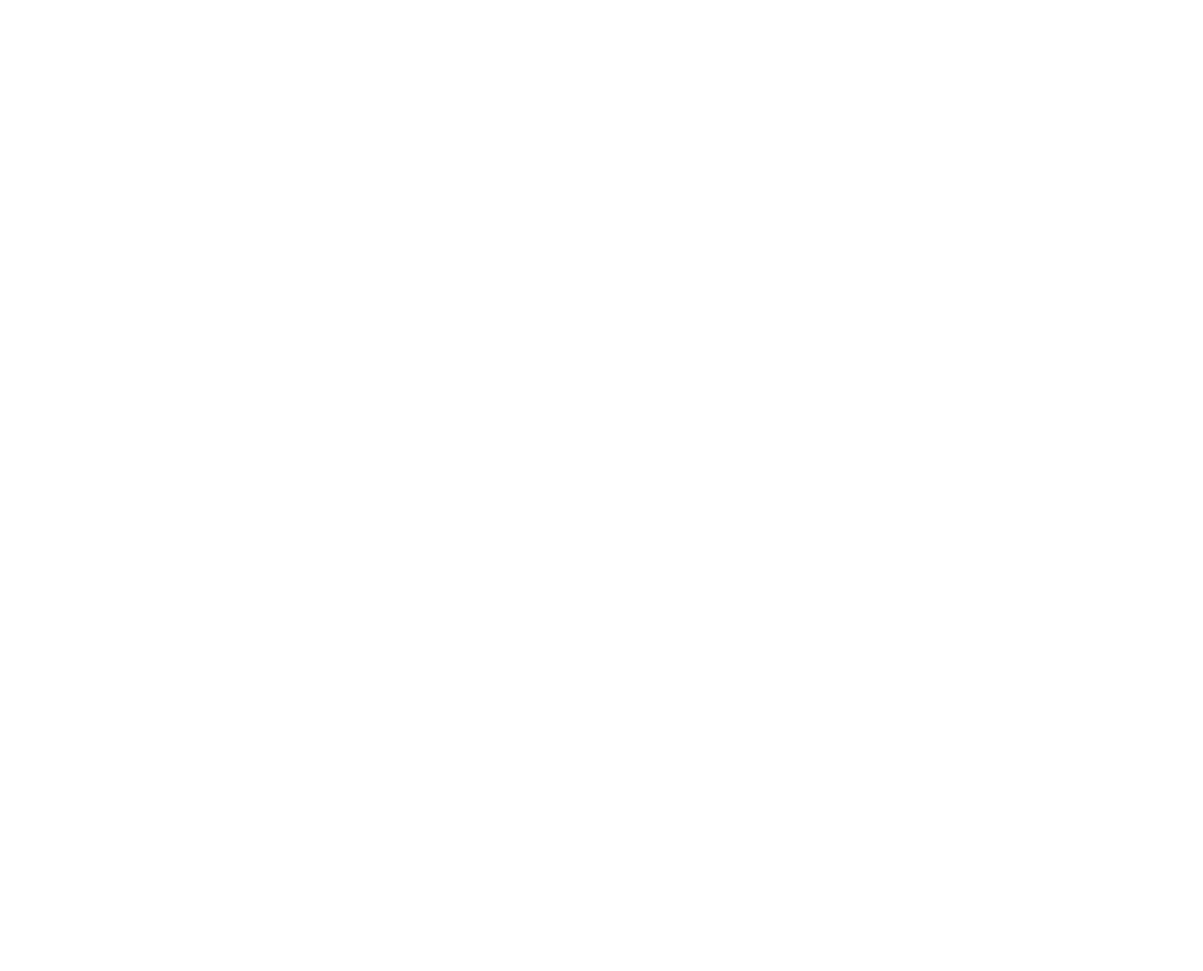
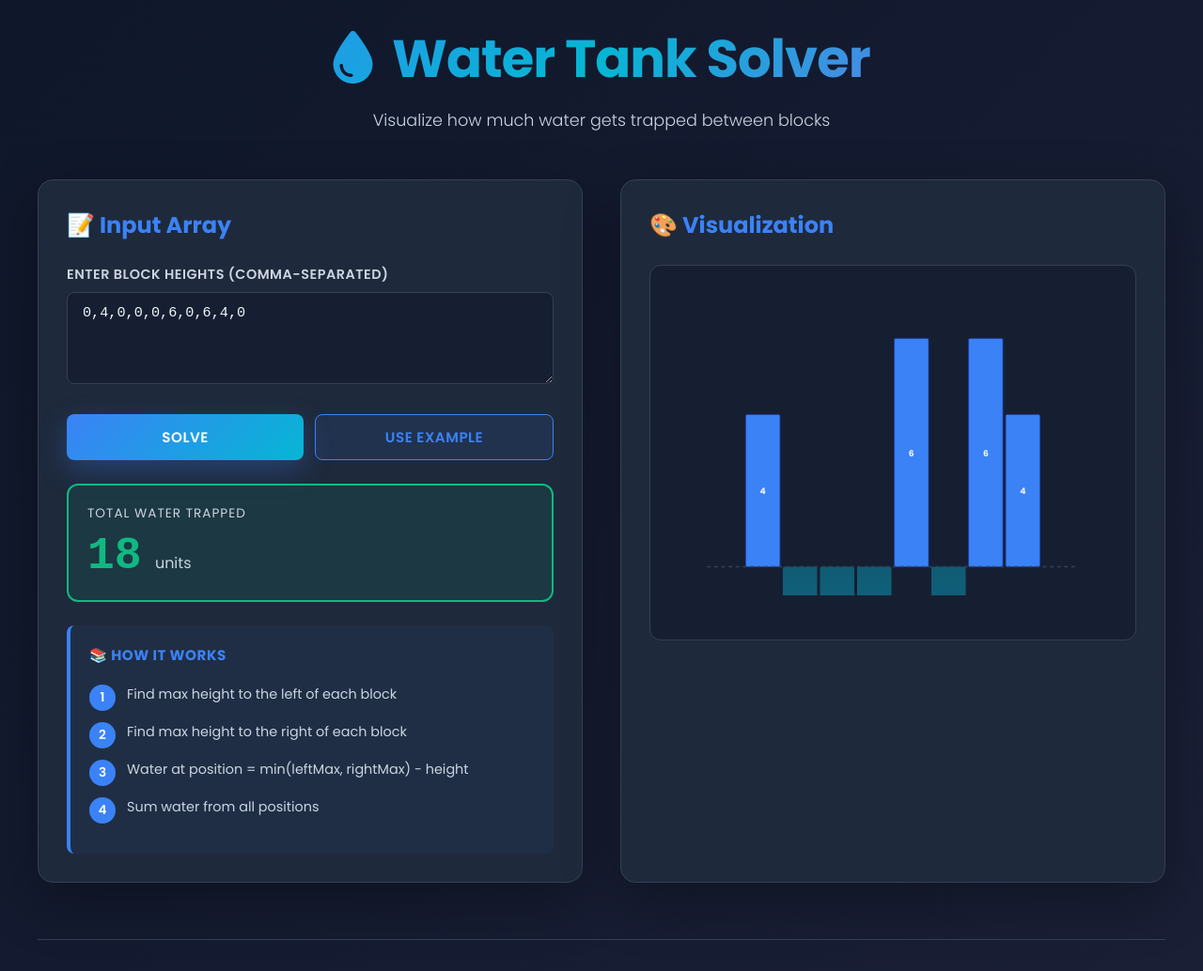
Before and after one commit to arunjo96/Water-Tank, a plain HTML site: page index.html in a window 1280 px wide. Shown: the whole page at 94% size. Before the commit the page ends 800 px from the top, so only its background shows below. Drawn offline with Linux system fonts and the light colour scheme.

Commit message:
Iimplementation of Water Tank Problem Solver with README, CSS, and JavaScript files

```diff
--- /dev/null
+++ b/assets/css/master.css
@@ -0,0 +1,386 @@
+
+
+@import url('https://fonts.googleapis.com/css2?family=Poppins:ital,wght@0,100;0,200;0,300;0,400;0,500;0,600;0,700;0,800;0,900;1,100;1,200;1,300;1,400;1,500;1,600;1,700;1,800;1,900&display=swap');
+
+
+
+ :root {
+    --font-family: 'Poppins', sans-serif;
+     --dark-bg: #0f172a;
+     --card-bg: #1e293b;
+     --border-color: #334155;
+     --accent-primary: #3b82f6;
+     --accent-secondary: #06b6d4;
+     --accent-tertiary: #8b5cf6;
+     --text-primary: #f1f5f9;
+     --text-secondary: #cbd5e1;
+     --success: #10b981;
+     --danger: #ef4444;
+     --water-color: #0ea5e9;
+     --water-opacity: 0.3;
+ }
+
+ * {
+     margin: 0;
+     padding: 0;
+     box-sizing: border-box;
+ }
+
+ body {
+     font-family: var(--font-family);
+     background: linear-gradient(135deg, var(--dark-bg) 0%, #1a1f36 100%);
+     color: var(--text-primary);
+     min-height: 100vh;
+     padding: 20px;
+     overflow-x: hidden;
+ }
+
+ .container {
+     max-width: 1200px;
+     margin: 0 auto;
+ }
+
+ header {
+     text-align: center;
+     margin-bottom: 50px;
+     animation: fadeInDown 0.8s ease-out;
+ }
+
+ h1 {
+     font-size: 3.5rem;
+     font-weight: 700;
+     background: linear-gradient(135deg, var(--accent-primary), var(--accent-secondary), var(--accent-tertiary));
+     -webkit-background-clip: text;
+     -webkit-text-fill-color: transparent;
+     background-clip: text;
+     margin-bottom: 10px;
+     letter-spacing: -1px;
+ }
+
+ .subtitle {
+     font-size: 1.1rem;
+     color: var(--text-secondary);
+     font-weight: 300;
+ }
+
+ .content-wrapper {
+     display: grid;
+     grid-template-columns: 1fr 1fr;
+     gap: 40px;
+     margin-bottom: 40px;
+     animation: fadeInUp 0.8s ease-out 0.2s both;
+ }
+
+
+ .card {
+     background: var(--card-bg);
+     border: 1px solid var(--border-color);
+     border-radius: 16px;
+     padding: 30px;
+     backdrop-filter: blur(10px);
+     box-shadow: 0 20px 60px rgba(0, 0, 0, 0.3);
+     transition: all 0.3s ease;
+ }
+
+ .card:hover {
+     border-color: var(--accent-primary);
+     box-shadow: 0 20px 60px rgba(59, 130, 246, 0.1);
+ }
+
+ .card h2 {
+     font-size: 1.5rem;
+     margin-bottom: 25px;
+     display: flex;
+     align-items: center;
+     gap: 10px;
+     color: var(--accent-primary);
+ }
+
+ .input-group {
+     margin-bottom: 20px;
+ }
+
+ label {
+     display: block;
+     font-size: 0.9rem;
+     color: var(--text-secondary);
+     margin-bottom: 8px;
+     font-weight: 600;
+     text-transform: uppercase;
+     letter-spacing: 0.5px;
+ }
+
+ input[type="text"],
+ textarea {
+     width: 100%;
+     padding: 12px 16px;
+     background: rgba(15, 23, 42, 0.5);
+     border: 1px solid var(--border-color);
+     border-radius: 8px;
+     color: var(--text-primary);
+     font-family: 'Space Mono', monospace;
+     font-size: 0.95rem;
+     transition: all 0.3s ease;
+ }
+
+ input[type="text"]:focus,
+ textarea:focus {
+     outline: none;
+     border-color: var(--accent-primary);
+     background: rgba(59, 130, 246, 0.1);
+     box-shadow: 0 0 0 3px rgba(59, 130, 246, 0.1);
+ }
+
+ .button-group {
+     display: flex;
+     gap: 12px;
+     margin-top: 25px;
+ }
+
+ button {
+     flex: 1;
+     padding: 12px 24px;
+     border: none;
+     border-radius: 8px;
+     font-weight: 600;
+     font-size: 0.95rem;
+     cursor: pointer;
+     transition: all 0.3s ease;
+     text-transform: uppercase;
+     letter-spacing: 0.5px;
+     font-family: 'Poppins', sans-serif;
+ }
+
+ .btn-solve {
+     background: linear-gradient(135deg, var(--accent-primary), var(--accent-secondary));
+     color: white;
+     box-shadow: 0 10px 30px rgba(59, 130, 246, 0.3);
+ }
+
+ .btn-solve:hover {
+     transform: translateY(-2px);
+     box-shadow: 0 15px 40px rgba(59, 130, 246, 0.4);
+ }
+
+ .btn-solve:active {
+     transform: translateY(0);
+ }
+
+ .btn-example {
+     background: rgba(59, 130, 246, 0.1);
+     color: var(--accent-primary);
+     border: 1px solid var(--accent-primary);
+ }
+
+ .btn-example:hover {
+     background: rgba(59, 130, 246, 0.2);
+     transform: translateY(-2px);
+ }
+
+ .result-box {
+     background: rgba(16, 185, 129, 0.1);
+     border: 2px solid var(--success);
+     border-radius: 12px;
+     padding: 20px;
+     margin-top: 25px;
+     display: none;
+ }
+
+ .result-box.show {
+     display: block;
+     animation: slideInUp 0.5s ease-out;
+ }
+
+ .result-label {
+     font-size: 0.85rem;
+     color: var(--text-secondary);
+     text-transform: uppercase;
+     letter-spacing: 1px;
+     margin-bottom: 8px;
+ }
+
+ .result-value {
+     font-size: 3rem;
+     font-weight: 700;
+     color: var(--success);
+     font-family: 'Space Mono', monospace;
+ }
+
+ .result-unit {
+     font-size: 1rem;
+     color: var(--text-secondary);
+     margin-left: 10px;
+ }
+
+ .visualization-container {
+     background: rgba(15, 23, 42, 0.5);
+     border: 1px solid var(--border-color);
+     border-radius: 12px;
+     padding: 30px;
+     min-height: 400px;
+     display: flex;
+     align-items: center;
+     justify-content: center;
+ }
+
+ svg {
+     width: 100%;
+     height: 100%;
+     max-height: 400px;
+ }
+
+ .error {
+     background: rgba(239, 68, 68, 0.1);
+     border: 1px solid var(--danger);
+     border-radius: 8px;
+     padding: 15px;
+     color: #fca5a5;
+     font-size: 0.95rem;
+     display: none;
+     margin-top: 15px;
+ }
+
+ .error.show {
+     display: block;
+     animation: shake 0.5s ease-out;
+ }
+
+ .info-section {
+     background: rgba(59, 130, 246, 0.05);
+     border-left: 4px solid var(--accent-primary);
+     padding: 20px;
+     border-radius: 8px;
+     margin-top: 25px;
+ }
+
+ .info-section h4 {
+     color: var(--accent-primary);
+     margin-bottom: 10px;
+     font-size: 0.95rem;
+     text-transform: uppercase;
+     letter-spacing: 0.5px;
+ }
+
+ .info-section p {
+     font-size: 0.9rem;
+     color: var(--text-secondary);
+     line-height: 1.6;
+ }
+
+ .algorithm-steps {
+     margin-top: 20px;
+ }
+
+ .step {
+     display: flex;
+     gap: 12px;
+     margin-bottom: 12px;
+     font-size: 0.9rem;
+     color: var(--text-secondary);
+ }
+
+ .step-number {
+     flex-shrink: 0;
+     width: 28px;
+     height: 28px;
+     background: var(--accent-primary);
+     color: white;
+     border-radius: 50%;
+     display: flex;
+     align-items: center;
+     justify-content: center;
+     font-weight: 600;
+     font-size: 0.85rem;
+ }
+
+ .mono {
+     font-family: 'Space Mono', monospace;
+     background: rgba(15, 23, 42, 0.8);
+     padding: 4px 8px;
+     border-radius: 4px;
+     color: var(--accent-secondary);
+ }
+
+ footer {
+     text-align: center;
+     margin-top: 60px;
+     padding-top: 30px;
+     border-top: 1px solid var(--border-color);
+     color: var(--text-secondary);
+     font-size: 0.9rem;
+ }
+
+ .repo-link {
+     color: var(--accent-primary);
+     text-decoration: none;
+     font-weight: 600;
+     transition: color 0.3s ease;
+ }
+
+ .repo-link:hover {
+     color: var(--accent-secondary);
+ }
+
+
+ /* ----Responsive ------- */
+
+  @media (max-width: 1024px) {
+      .content-wrapper {
+          grid-template-columns: 1fr;
+      }
+  }
+
+
+/* -----Animation---- */
+
+@keyframes fadeInDown {
+    from {
+        opacity: 0;
+        transform: translateY(-30px);
+    }
+
+    to {
+        opacity: 1;
+        transform: translateY(0);
+    }
+}
+
+@keyframes fadeInUp {
+    from {
+        opacity: 0;
+        transform: translateY(30px);
+    }
+
+    to {
+        opacity: 1;
+        transform: translateY(0);
+    }
+}
+
+@keyframes slideInUp {
+    from {
+        opacity: 0;
+        transform: translateY(20px);
+    }
+
+    to {
+        opacity: 1;
+        transform: translateY(0);
+    }
+}
+
+@keyframes shake {
+
+    0%,
+    100% {
+        transform: translateX(0);
+    }
+
+    25% {
+        transform: translateX(-10px);
+    }
+
+    75% {
+        transform: translateX(10px);
+    }
+}
--- /dev/null
+++ b/assets/js/main.js
@@ -0,0 +1,216 @@
+
+
+//  Calculate trapped water
+function calculateWater(heights) {
+  if (!Array.isArray(heights) || heights.length === 0) return 0;
+
+  const n = heights.length;
+  const leftMax = new Array(n).fill(0);
+  const rightMax = new Array(n).fill(0);
+
+
+  leftMax[0] = heights[0];
+  for (let i = 1; i < n; i++) {
+    leftMax[i] = Math.max(leftMax[i - 1], heights[i]);
+  }
+
+
+  rightMax[n - 1] = heights[n - 1];
+  for (let i = n - 2; i >= 0; i--) {
+    rightMax[i] = Math.max(rightMax[i + 1], heights[i]);
+  }
+
+
+  let totalWater = 0;
+  for (let i = 0; i < n; i++) {
+    const waterLevel = Math.min(leftMax[i], rightMax[i]);
+    totalWater += Math.max(0, waterLevel - heights[i]);
+  }
+
+  return totalWater;
+}
+
+
+function parseInput(input) {
+  const trimmed = input.trim();
+  if (!trimmed) throw new Error("Please enter values");
+
+  const values = trimmed.split(",").map((v) => {
+    const num = parseInt(v.trim());
+    if (isNaN(num) || num < 0) {
+      throw new Error("All values must be non-negative integers");
+    }
+    return num;
+  });
+
+  if (values.length === 0) throw new Error("Please enter at least one value");
+  return values;
+}
+
+// Visualize using SVG
+function visualize(heights) {
+  const svg = document.getElementById("visualization");
+  svg.innerHTML = "";
+
+  if (heights.length === 0) return;
+
+  const maxHeight = Math.max(...heights, 1);
+  const padding = 40;
+  const width = 600;
+  const height = 400;
+  const blockWidth = (width - 2 * padding) / heights.length;
+  const scale = (height - 2 * padding) / maxHeight;
+
+
+  const defs = document.createElementNS("http://www.w3.org/2000/svg", "defs");
+  const waterGradient = document.createElementNS(
+    "http://www.w3.org/2000/svg",
+    "linearGradient",
+  );
+  waterGradient.setAttribute("id", "waterGradient");
+  waterGradient.setAttribute("x1", "0%");
+  waterGradient.setAttribute("y1", "0%");
+  waterGradient.setAttribute("x2", "0%");
+  waterGradient.setAttribute("y2", "100%");
+
+  const stop1 = document.createElementNS("http://www.w3.org/2000/svg", "stop");
+  stop1.setAttribute("offset", "0%");
+  stop1.setAttribute("style", "stop-color:#06b6d4;stop-opacity:0.4");
+
+  const stop2 = document.createElementNS("http://www.w3.org/2000/svg", "stop");
+  stop2.setAttribute("offset", "100%");
+  stop2.setAttribute("style", "stop-color:#0ea5e9;stop-opacity:0.6");
+
+  waterGradient.appendChild(stop1);
+  waterGradient.appendChild(stop2);
+  defs.appendChild(waterGradient);
+  svg.appendChild(defs);
+
+
+  const n = heights.length;
+  const leftMax = new Array(n).fill(0);
+  const rightMax = new Array(n).fill(0);
+
+  leftMax[0] = heights[0];
+  for (let i = 1; i < n; i++) {
+    leftMax[i] = Math.max(leftMax[i - 1], heights[i]);
+  }
+
+  rightMax[n - 1] = heights[n - 1];
+  for (let i = n - 2; i >= 0; i--) {
+    rightMax[i] = Math.max(rightMax[i + 1], heights[i]);
+  }
+
+
+  for (let i = 0; i < heights.length; i++) {
+    const x = padding + i * blockWidth;
+    const blockHeight = heights[i] * scale;
+    const y = height - padding - blockHeight;
+
+    // Draw water
+    const waterLevel = Math.min(leftMax[i], rightMax[i]);
+    const waterHeight = (waterLevel - heights[i]) * scale;
+
+    if (waterHeight > 0) {
+      const waterRect = document.createElementNS(
+        "http://www.w3.org/2000/svg",
+        "rect",
+      );
+      waterRect.setAttribute("x", x + 2);
+      waterRect.setAttribute("y", y + blockHeight);
+      waterRect.setAttribute("width", blockWidth - 4);
+      waterRect.setAttribute("height", waterHeight);
+      waterRect.setAttribute("fill", "url(#waterGradient)");
+      waterRect.setAttribute("rx", "2");
+      svg.appendChild(waterRect);
+    }
+
+
+    const blockRect = document.createElementNS(
+      "http://www.w3.org/2000/svg",
+      "rect",
+    );
+    blockRect.setAttribute("x", x + 2);
+    blockRect.setAttribute("y", y);
+    blockRect.setAttribute("width", blockWidth - 4);
+    blockRect.setAttribute("height", blockHeight);
+    blockRect.setAttribute("fill", "#3b82f6");
+    blockRect.setAttribute("stroke", "#1e40af");
+    blockRect.setAttribute("stroke-width", "1");
+    blockRect.setAttribute("rx", "2");
+    blockRect.setAttribute("class", "block-rect");
+    svg.appendChild(blockRect);
+
+
+    if (heights[i] > 0) {
+      const text = document.createElementNS(
+        "http://www.w3.org/2000/svg",
+        "text",
+      );
+      text.setAttribute("x", x + blockWidth / 2);
+      text.setAttribute("y", y + blockHeight / 2 + 5);
+      text.setAttribute("text-anchor", "middle");
+      text.setAttribute("fill", "#f1f5f9");
+      text.setAttribute("font-size", "12");
+      text.setAttribute("font-weight", "bold");
+      text.setAttribute("pointer-events", "none");
+      text.textContent = heights[i];
+      svg.appendChild(text);
+    }
+  }
+
+
+  const baseline = document.createElementNS(
+    "http://www.w3.org/2000/svg",
+    "line",
+  );
+  baseline.setAttribute("x1", padding);
+  baseline.setAttribute("y1", height - padding);
+  baseline.setAttribute("x2", width - padding);
+  baseline.setAttribute("y2", height - padding);
+  baseline.setAttribute("stroke", "#334155");
+  baseline.setAttribute("stroke-width", "2");
+  baseline.setAttribute("stroke-dasharray", "5,5");
+  svg.appendChild(baseline);
+}
+
+
+document.getElementById("solveBtn").addEventListener("click", () => {
+  const errorEl = document.getElementById("error");
+  const resultBox = document.getElementById("resultBox");
+
+  try {
+    errorEl.classList.remove("show");
+    const input = document.getElementById("blockInput").value;
+    const heights = parseInput(input);
+
+    const water = calculateWater(heights);
+    document.getElementById("resultValue").textContent = water;
+    resultBox.classList.add("show");
+
+    visualize(heights);
+  } catch (err) {
+    errorEl.textContent = "❌ " + err.message;
+    errorEl.classList.add("show");
+    resultBox.classList.remove("show");
+    document.getElementById("visualization").innerHTML =
+      '<text x="300" y="200" text-anchor="middle" fill="#cbd5e1" font-size="16">Enter values and click "Solve" to visualize</text>';
+  }
+});
+
+document.getElementById("exampleBtn").addEventListener("click", () => {
+  document.getElementById("blockInput").value = "0,4,0,0,0,6,0,6,4,0";
+  document.getElementById("solveBtn").click();
+});
+
+
+document.getElementById("blockInput").addEventListener("keypress", (e) => {
+  if (e.key === "Enter" && e.ctrlKey) {
+    document.getElementById("solveBtn").click();
+  }
+});
+
+// Load example on page load
+window.addEventListener("load", () => {
+  document.getElementById("exampleBtn").click();
+});
--- a/index.html
+++ b/index.html
@@ -1,11 +1,93 @@
 <!DOCTYPE html>
-<html>
+<html lang="en">
+
 <head>
     <meta charset="UTF-8">
     <meta name="viewport" content="width=device-width, initial-scale=1.0">
-    <title>Water-Tank</title>
+    <title>Water Tank Problem Solver</title>
+    <link rel="stylesheet" href="https://cdnjs.cloudflare.com/ajax/libs/font-awesome/6.5.1/css/all.min.css" />
+    <link rel="stylesheet" href="assets/css/master.css" />
+
 </head>
+
 <body>
+    <div class="container">
+        <header>
+            <h1><i class="fa-solid fa-droplet"></i>&nbsp; Water Tank Solver</h1>
+            <p class="subtitle">Visualize how much water gets trapped between blocks</p>
+        </header>
+
+        <div class="content-wrapper">
+            <div class="card">
+                <h2>📝 Input Array</h2>
+
+                <div class="input-group">
+                    <label for="blockInput">Enter block heights (comma-separated)</label>
+                    <textarea id="blockInput" placeholder="Example: 0,4,0,0,0,6,0,6,4,0" rows="4"></textarea>
+                </div>
+
+                <div class="button-group">
+                    <button class="btn-solve" id="solveBtn">Solve</button>
+                    <button class="btn-example" id="exampleBtn">Use Example</button>
+                </div>
+
+                <div class="error" id="error"></div>
+
+                <div class="result-box" id="resultBox">
+                    <div class="result-label">Total Water Trapped</div>
+                    <div>
+                        <span class="result-value" id="resultValue">0</span>
+                        <span class="result-unit">units</span>
+                    </div>
+                </div>
+
+                <div class="info-section">
+                    <h4>📚 How it works</h4>
+                    <div class="algorithm-steps">
+                        <div class="step">
+                            <div class="step-number">1</div>
+                            <div>Find max height to the left of each block</div>
+                        </div>
+                        <div class="step">
+                            <div class="step-number">2</div>
+                            <div>Find max height to the right of each block</div>
+                        </div>
+                        <div class="step">
+                            <div class="step-number">3</div>
+                            <div>Water at position = min(leftMax, rightMax) - height</div>
+                        </div>
+                        <div class="step">
+                            <div class="step-number">4</div>
+                            <div>Sum water from all positions</div>
+                        </div>
+                    </div>
+                </div>
+            </div>
+
+            <div class="card">
+                <h2>🎨 Visualization</h2>
+                <div class="visualization-container">
+                    <svg id="visualization" viewBox="0 0 600 400">
+                        <defs>
+                            <linearGradient id="waterGradient" x1="0%" y1="0%" x2="0%" y2="100%">
+                                <stop offset="0%" style="stop-color:#06b6d4;stop-opacity:0.4" />
+                                <stop offset="100%" style="stop-color:#0ea5e9;stop-opacity:0.6" />
+                            </linearGradient>
+                        </defs>
+                        <text x="300" y="200" text-anchor="middle" fill="#cbd5e1" font-size="16">
+                            Enter values and click "Solve" to visualize
+                        </text>
+                    </svg>
+                </div>
+            </div>
+        </div>
+
+        <footer>
+        </footer>
+    </div>
+
+    <script src="assets/js/main.js"></script>
 
 </body>
+
 </html>
```
Also changed, not shown: 1 other file.
